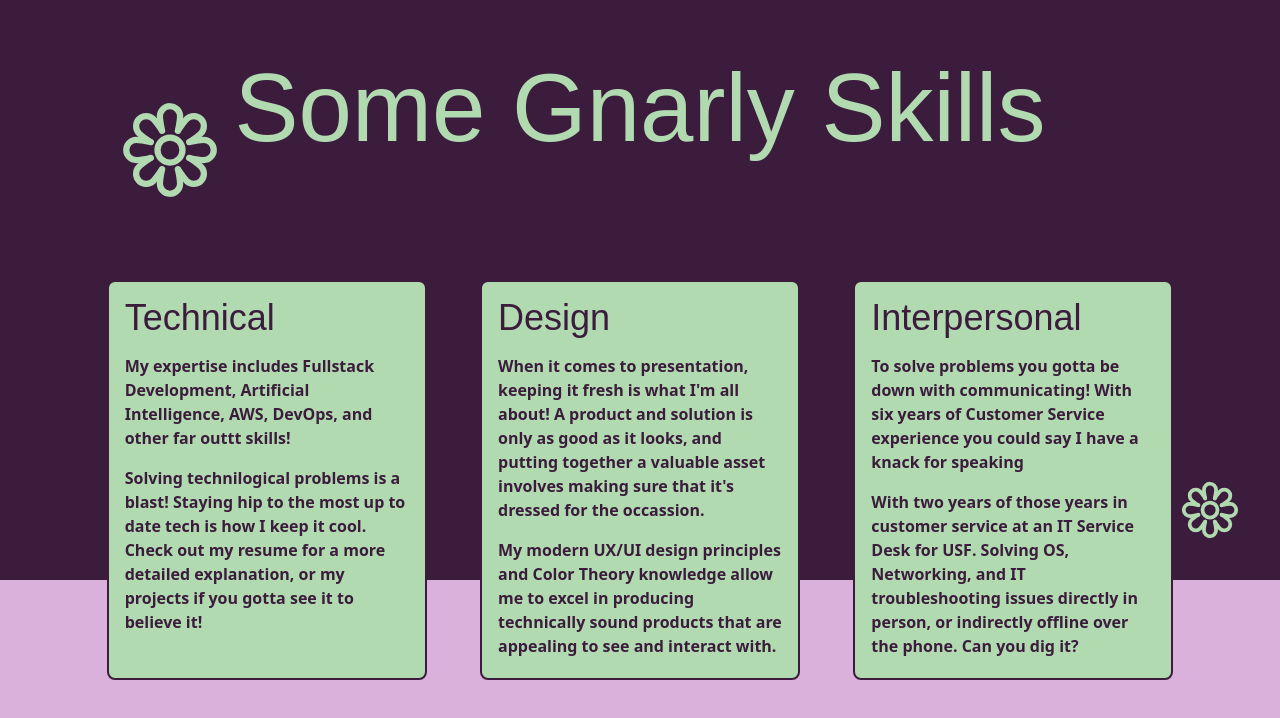
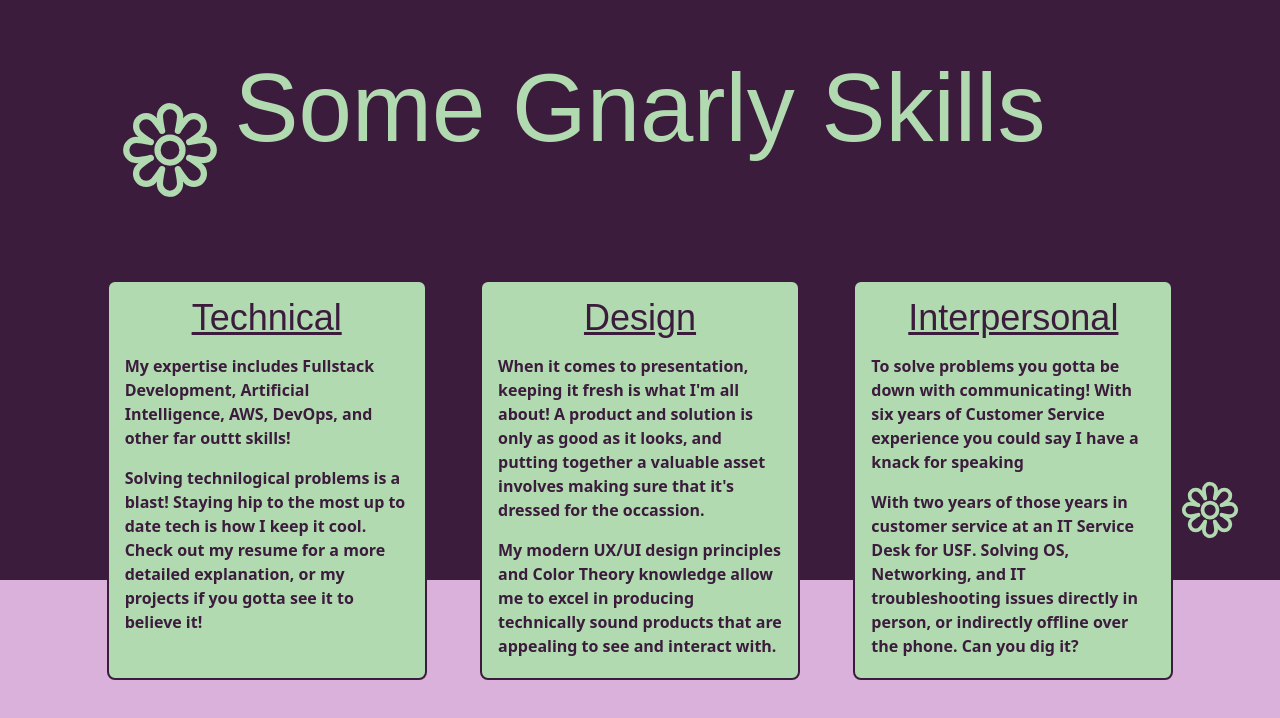
Before and after one commit to jamesdev4you/GroovyPortfolio, a Next.js app in the folder portfolio/: page / in a window 1280 px wide. Shown: the part 820-1538 px from the top of the page. Built offline with nearby package versions, Linux system fonts and the light colour scheme; a web font is replaced by a local one.

Commit message:
minor adjustment to title of skills cards

```diff
--- a/portfolio/app/page.tsx
+++ b/portfolio/app/page.tsx
@@ -106,7 +106,7 @@ export default function Home() {
         <div className="absolute w-10/12 h-full flex items-center justify-between   top-50">
           {SkillBoxes.map(({ name, paragraphOne, paragraphTwo }) => (
               <div key={name} className=" flex-col items-center justify-center w-xs h-2/3 p-4 bg-accent rounded-lg border-2 border-background top-30">
-                <h2 className="text-4xl font-display text-background">{name}</h2>
+                <h2 className="text-4xl font-display text-background text-center underline">{name}</h2>
                 <p className="text-background mt-4 font-semibold">{paragraphOne}</p>
                 <p className="text-background mt-4 font-semibold">{paragraphTwo}</p>
               </div>
```
